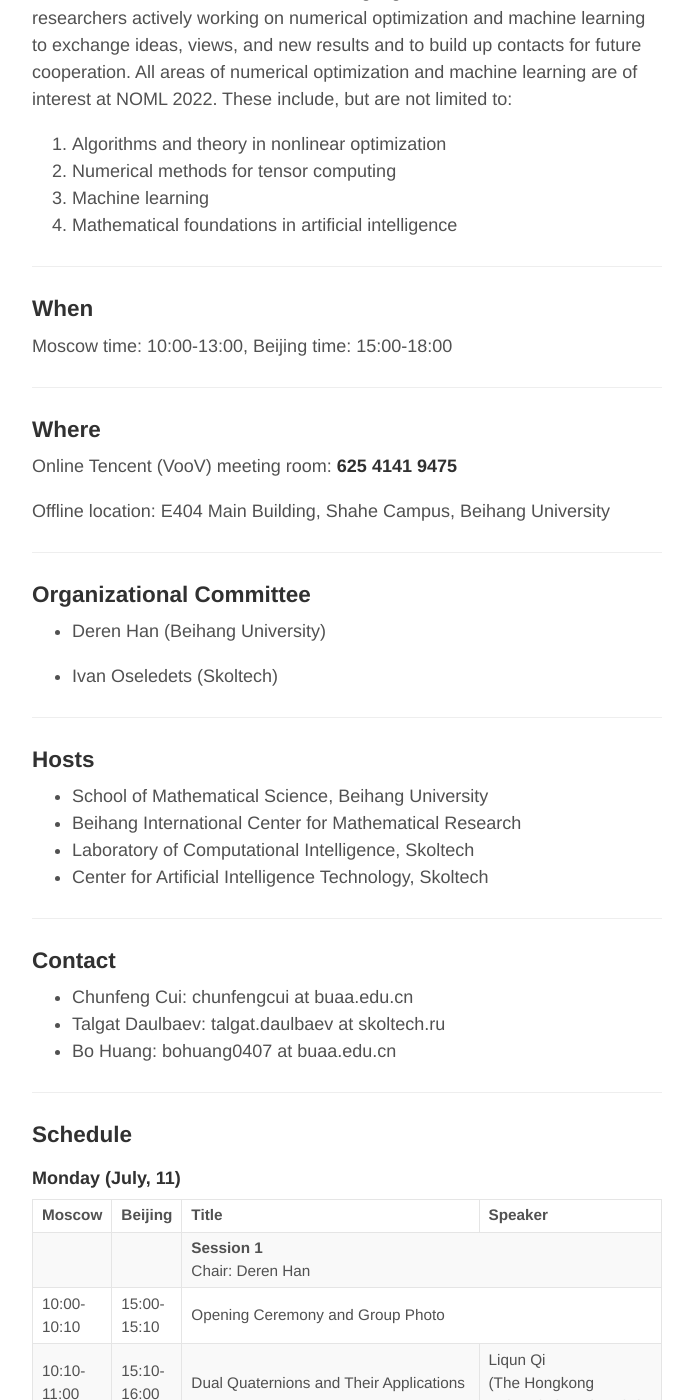
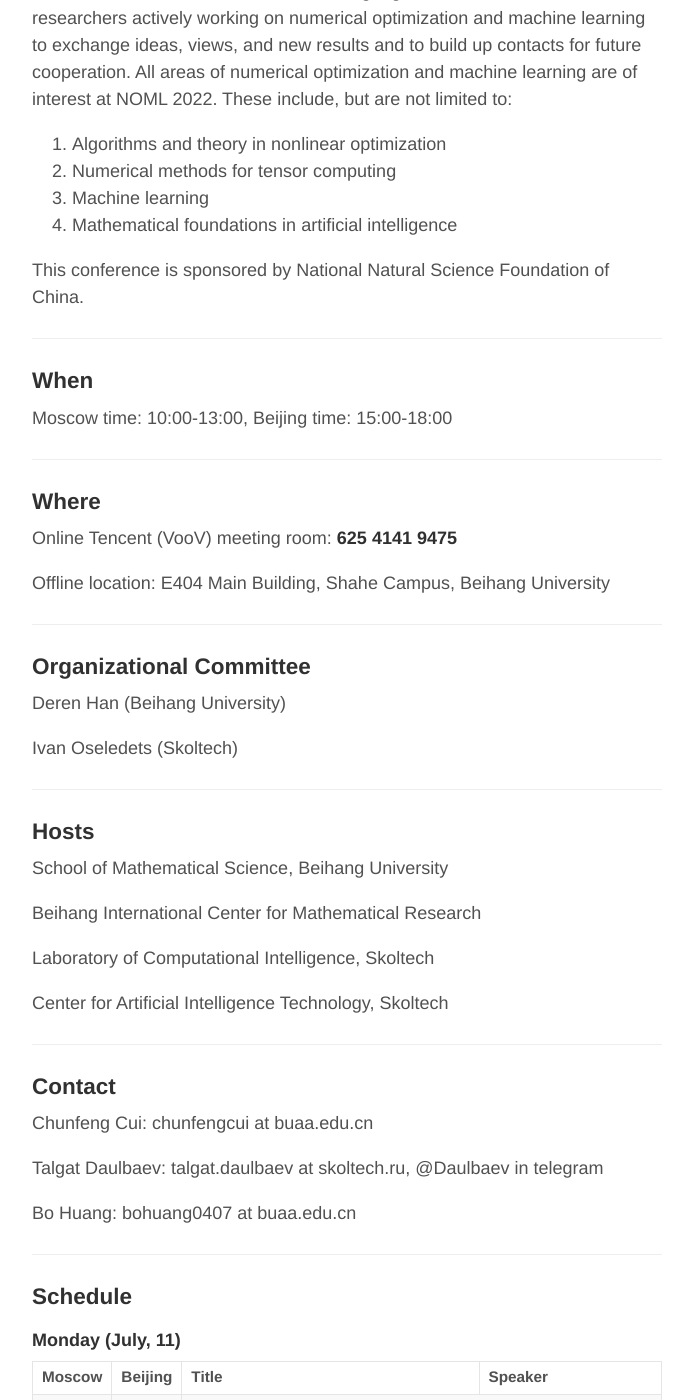
Before and after one commit to noml2022/noml2022.github.io, a Jekyll site: the page built from _posts/2022-07-09-about.md, in a window 1280 px wide and 1400 px high, scrolled down 484 px. Shown: the whole window, without its empty margins (293-986 px from the left). Built offline with Jekyll 4.4.1, drawn with Linux system fonts in a browser that asks for light colours; formulas are drawn with MathJax 3.

Commit message:
Update 2022-07-09-about.md

```diff
--- a/_posts/2022-07-09-about.md
+++ b/_posts/2022-07-09-about.md
@@ -14,6 +14,8 @@
 2. Numerical methods for tensor computing
 3. Machine learning
 4. Mathematical foundations in artificial intelligence
+
+This conference is sponsored by National Natural Science Foundation of China.
 
 ---
 
@@ -33,26 +35,31 @@
 
 ### Organizational Committee
 
-* Deren Han (Beihang University)
+Deren Han (Beihang University)
 
-* Ivan Oseledets (Skoltech)
+Ivan Oseledets (Skoltech)
 
 ---
 
 ### Hosts
 
-* School of Mathematical Science, Beihang University
-* Beihang International Center for Mathematical Research
-* Laboratory of Computational Intelligence, Skoltech
-* Center for Artificial Intelligence Technology, Skoltech
+School of Mathematical Science, Beihang University
+
+Beihang International Center for Mathematical Research
+
+Laboratory of Computational Intelligence, Skoltech
+
+Center for Artificial Intelligence Technology, Skoltech
 
 ---
 
 ### Contact
 
-* Chunfeng Cui: chunfengcui at buaa.edu.cn
-* Talgat Daulbaev: talgat.daulbaev at skoltech.ru
-* Bo Huang: bohuang0407 at buaa.edu.cn
+Chunfeng Cui: chunfengcui at buaa.edu.cn
+
+Talgat Daulbaev: talgat.daulbaev at skoltech.ru, @Daulbaev in telegram
+
+Bo Huang: bohuang0407 at buaa.edu.cn
 
 ---
 
```
